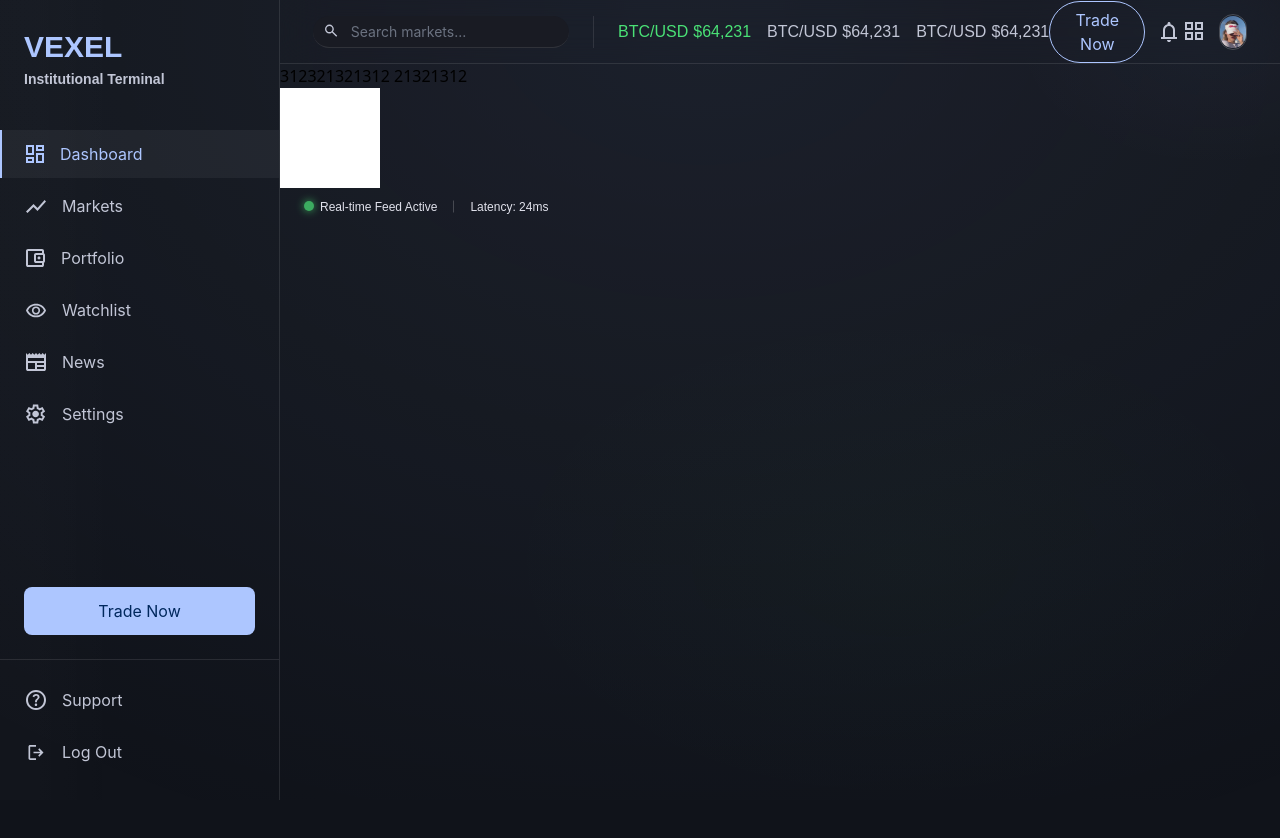
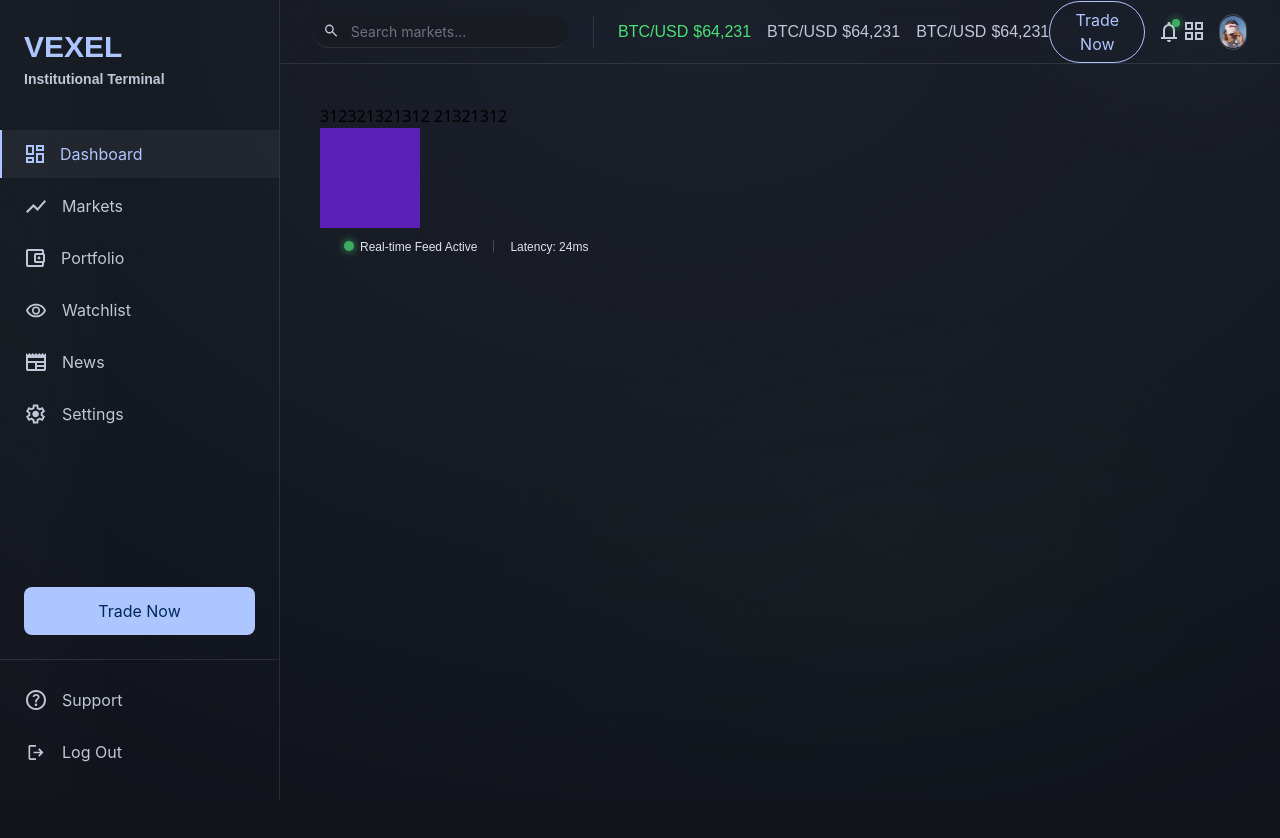
Before and after one commit to sdippy/Vexel, a React (Vite) app: page /Dashboard in a window 1280 px wide. Shown: the top 838 px of the page. Built offline with nearby package versions, Linux system fonts and the light colour scheme.

Commit message:
style(ui): добавлена кастомизация scrollbar и обновлён layout

```diff
--- a/src/components/Header.tsx
+++ b/src/components/Header.tsx
@@ -47,11 +47,15 @@ export default function Header() {
           Trade Now
         </NavLink>
         <div className="flex gap-[8px]">
-          <div className="cursor-pointer">
-            <Notification className="w-[16px] h-[20px] text-[#C2C6D6] hover:text-[#ADC6FF] hover:drop-shadow-[0_0_20px_rgba(173,198,255,0.3)] transition-all duration-200" />
+          <div className="relative cursor-pointer w-[16px] h-[20px] hover:-translate-y-[2px] transition-all duration-200">
+            {/* Иконка */}
+            <Notification className="w-[16px] h-[20px] text-[#C2C6D6] hover:text-[#ADC6FF]  hover:drop-shadow-[0_0_20px_rgba(173,198,255,0.3)]" />
+
+            {/* Точка поверх иконки */}
+            <div className="absolute -top-[3px] -right-[3px] w-[8px] h-[8px] rounded-full bg-[#4AE176] shadow-[0_0_8px_rgba(74,225,118,1)] animate-pulse" />
           </div>
           <div className="cursor-pointer">
-            <Services className="w-[18px] h-[18px] text-[#C2C6D6] hover:text-[#ADC6FF] hover:drop-shadow-[0_0_20px_rgba(173,198,255,0.3)] transition-all duration-200" />
+            <Services className="w-[18px] h-[18px] text-[#C2C6D6] hover:text-[#ADC6FF] hover:-translate-y-[2px] hover:drop-shadow-[0_0_20px_rgba(173,198,255,0.3)] transition-all duration-200" />
           </div>
         </div>
         <div className="flex items-center justify-center cursor-pointer w-[36px] h-[36px] rounded-full border-[1px] border-white/20 hover:border-[#ADC6FF] hover:shadow-[0_0_20px_rgba(173,198,255,0.3)] transition-all duration-200 cursor-pointer">
--- a/src/index.css
+++ b/src/index.css
@@ -7,3 +7,28 @@
     @apply bg-[#10131A];
   }
 }
+
+/* Scrollbar */
+/* Chrome, Edge, Safari */
+::-webkit-scrollbar {
+  width: 6px;
+}
+
+::-webkit-scrollbar-track {
+  background: transparent;
+}
+
+::-webkit-scrollbar-thumb {
+  background: rgba(173, 198, 255, 0.2);
+  border-radius: 999px;
+}
+
+::-webkit-scrollbar-thumb:hover {
+  background: rgba(173, 198, 255, 0.4);
+}
+
+/* Firefox */
+* {
+  scrollbar-width: thin;
+  scrollbar-color: rgba(173, 198, 255, 0.2) transparent;
+}
--- a/src/layouts/NavigationLayout.tsx
+++ b/src/layouts/NavigationLayout.tsx
@@ -10,12 +10,15 @@ export function NavigationLayout() {
         className="fixed inset-0 z-0 pointer-events-none"
         style={{
           background: `
-            linear-gradient(90deg, rgba(255,255,255,0.01) 3%, rgba(255,255,255,0) 9%),
-            radial-gradient(ellipse 120% 140% at 55% 1%, rgba(173,198,255,0.08) 0%, rgba(173,198,255,0) 80%),
-            radial-gradient(ellipse 40% 40% at 70% 70%, rgba(74,225,118,0.02) 0%, rgba(74,225,118,0) 80%),
-            radial-gradient(ellipse 20% 20% at 95% 5%, rgba(173,198,255,0.03) 0%, rgba(173,198,255,0) 80%)
-          `,
-          willChange: "transform", // переносит на отдельный GPU слой
+      linear-gradient(90deg, rgba(255,255,255,0.01) 3%, rgba(255,255,255,0) 9%),
+      radial-gradient(ellipse 120% 140% at 55% 1%, rgba(173,198,255,0.08) 0%, rgba(173,198,255,0) 85%),
+      radial-gradient(ellipse 40% 40% at 70% 70%, rgba(74,225,118,0.02) 0%, rgba(74,225,118,0) 85%),
+      radial-gradient(ellipse 20% 20% at 95% 5%, rgba(173,198,255,0.03) 0%, rgba(173,198,255,0) 85%)
+    `,
+          WebkitBackfaceVisibility: "hidden", // устраняет артефакты рендера
+          backfaceVisibility: "hidden",
+          willChange: "transform",
+          transform: "translateZ(0)", // форсирует GPU слой в Safari
         }}
       />
 
@@ -23,12 +26,18 @@ export function NavigationLayout() {
         <Aside />
       </aside>
 
-      <header className="fixed top-0 left-[280px] right-0 z-50 h-[64px]  backdrop-blur-xl border-b border-white/10">
+      <header
+        className="fixed top-0 left-[280px] right-0 z-50 h-[64px] border-b border-white/10"
+        style={{
+          backdropFilter: "blur(20px)",
+          WebkitBackdropFilter: "blur(20px)", // Safari
+        }}
+      >
         <Header />
       </header>
 
       <div className="relative z-10 ml-[280px] pt-[64px]">
-        <main>
+        <main className="p-10">
           <Outlet />
         </main>
       </div>
--- a/src/pages/Dashboard.tsx
+++ b/src/pages/Dashboard.tsx
@@ -4,7 +4,7 @@ export default function Dashboard() {
   return (
     <div className="h-screen ">
       312321321312 21321312
-      <div className="w-[100px] h-[100px] bg-white"></div>
+      <div className="w-[100px] h-[100px] bg-violet-800"></div>
       <LatencyAPI />
     </div>
   );
```
